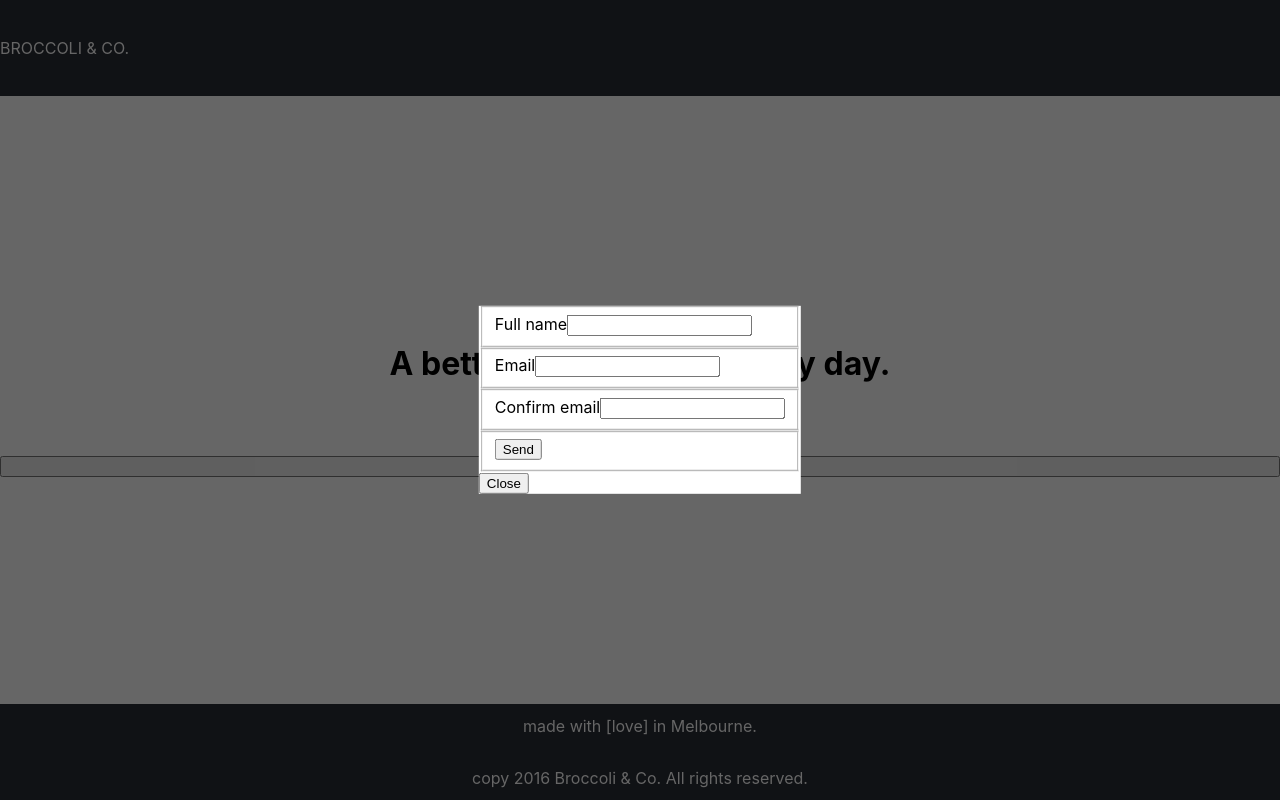
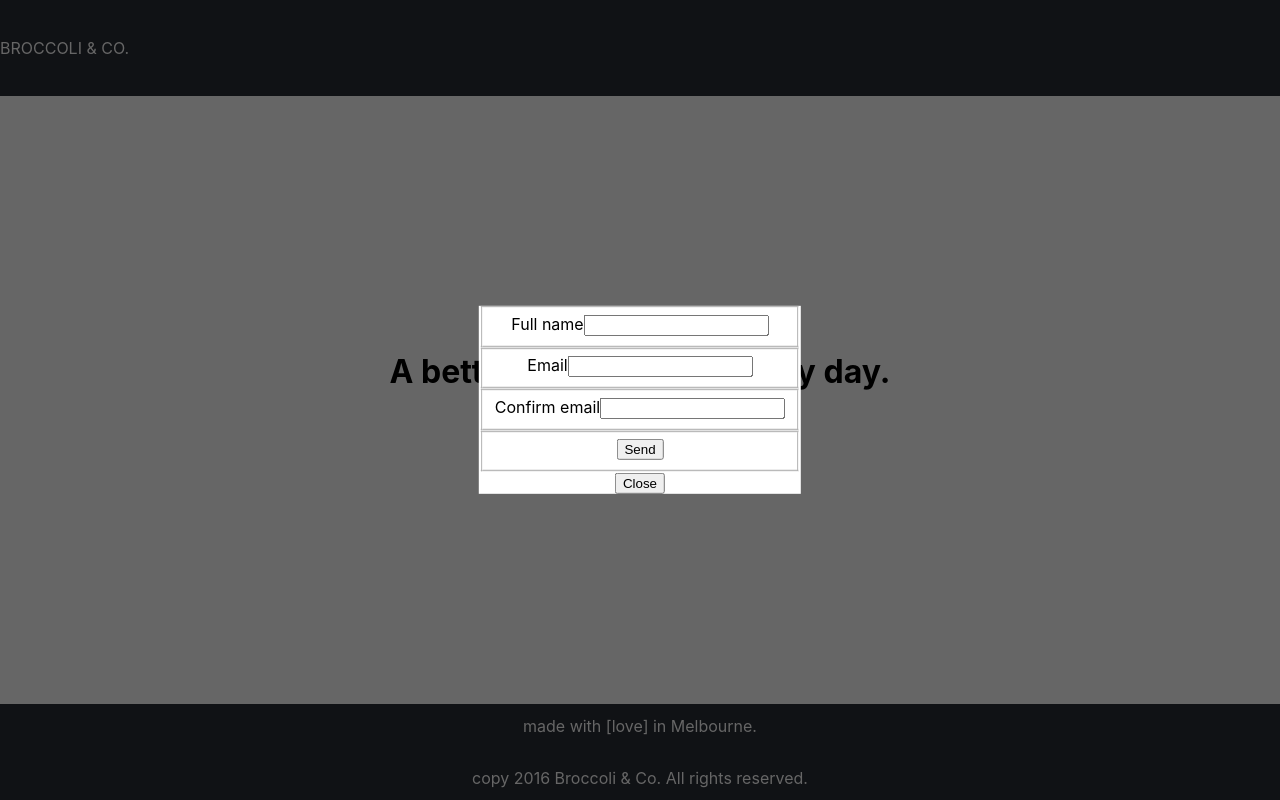
Before and after one commit to LucasYang/broccoli-co, a React (Create React App) app: page / in a window 1280 px wide. Built offline with nearby package versions, Linux system fonts and the light colour scheme.

Commit message:
refactor: code structure

```diff
--- a/src/App.tsx
+++ b/src/App.tsx
@@ -1,6 +1,5 @@
 import React from "react";
-import Modal from "./components/Modal";
-import Form from "./components/Form";
+import LandingPage from "./page/landing";
 import "./App.css";
 
 function App() {
@@ -8,46 +7,12 @@ function App() {
     <div className="app">
       <header className="app__header">BROCCOLI & CO.</header>
       <main className="app__body">
-        <h1>A better way to enjoy every day.</h1>
-        <p>Be the first to know when we launch.</p>
-        <button>Request an invite</button>
+        <LandingPage />
       </main>
       <footer className="app__footer">
         <p>made with [love] in Melbourne.</p>
         <p>copy 2016 Broccoli & Co. All rights reserved.</p>
       </footer>
-      <Modal show onClose={() => { }}>
-        <Form name="landingPageForm">
-          {({ error, register }: any) => {
-            return (
-              <div>
-                <fieldset className="form-fieldset">
-                  <label htmlFor="fullName">
-                    Full name
-                    <input name="fullName" type="text" defaultValue="" ref={(ref) => register(ref, 'fullName')} />
-                    {error["fullName"] ? "error" : null}
-                  </label>
-                </fieldset>
-                <fieldset className="form-fieldset">
-                  <label htmlFor="email">
-                    Email
-                    <input name="email" type="email" defaultValue="" ref={(ref) => register(ref, 'email')} />
-                  </label>
-                </fieldset>
-                <fieldset className="form-fieldset">
-                  <label htmlFor="confirmEmail">
-                    Confirm email
-                    <input name="confirmEmail" type="email" defaultValue="" ref={(ref) => register(ref, 'confirmEmail')} />
-                  </label>
-                </fieldset>
-                <fieldset>
-                  <button type="submit">Send</button>
-                </fieldset>
-              </div>
-            )
-          }}
-        </Form>
-      </Modal>
     </div>
   );
 }
--- /dev/null
+++ b/src/page/landing/index.tsx
@@ -0,0 +1,20 @@
+import React from "react";
+import Modal from "../../components/Modal";
+import LandingPageForm from "./landing__form";
+
+export function LandingPage() {
+  return (
+    <>
+      <div>
+        <h1>A better way to enjoy every day.</h1>
+        <p>Be the first to know when we launch.</p>
+        <button>Request an invite</button>
+      </div>
+      <Modal show onClose={() => { }}>
+        <LandingPageForm />
+      </Modal>
+    </>
+  );
+}
+
+export default LandingPage;
--- /dev/null
+++ b/src/page/landing/landing__form.tsx
@@ -0,0 +1,40 @@
+import React from "react";
+import Form from "../../components/Form";
+
+export function LandingPageForm() {
+  return (
+    <Form name="landingPageForm">
+      {({ error, register }: any) => {
+        // form content
+        return (
+          <div>
+            <fieldset className="form-fieldset">
+              <label htmlFor="fullName">
+                Full name
+                <input name="fullName" type="text" defaultValue="" ref={(ref) => register(ref, 'fullName')} />
+                {error["fullName"] ? "error" : null}
+              </label>
+            </fieldset>
+            <fieldset className="form-fieldset">
+              <label htmlFor="email">
+                Email
+                <input name="email" type="email" defaultValue="" ref={(ref) => register(ref, 'email')} />
+              </label>
+            </fieldset>
+            <fieldset className="form-fieldset">
+              <label htmlFor="confirmEmail">
+                Confirm email
+                <input name="confirmEmail" type="email" defaultValue="" ref={(ref) => register(ref, 'confirmEmail')} />
+              </label>
+            </fieldset>
+            <fieldset>
+              <button type="submit">Send</button>
+            </fieldset>
+          </div>
+        )
+      }}
+    </Form>
+  );
+}
+
+export default LandingPageForm;
--- /dev/null
+++ b/src/utils/formValidation.ts
@@ -0,0 +1,3 @@
+export function stringsMatch(str1: string, str2: string): boolean {
+  return str1 === str2;
+}
```
